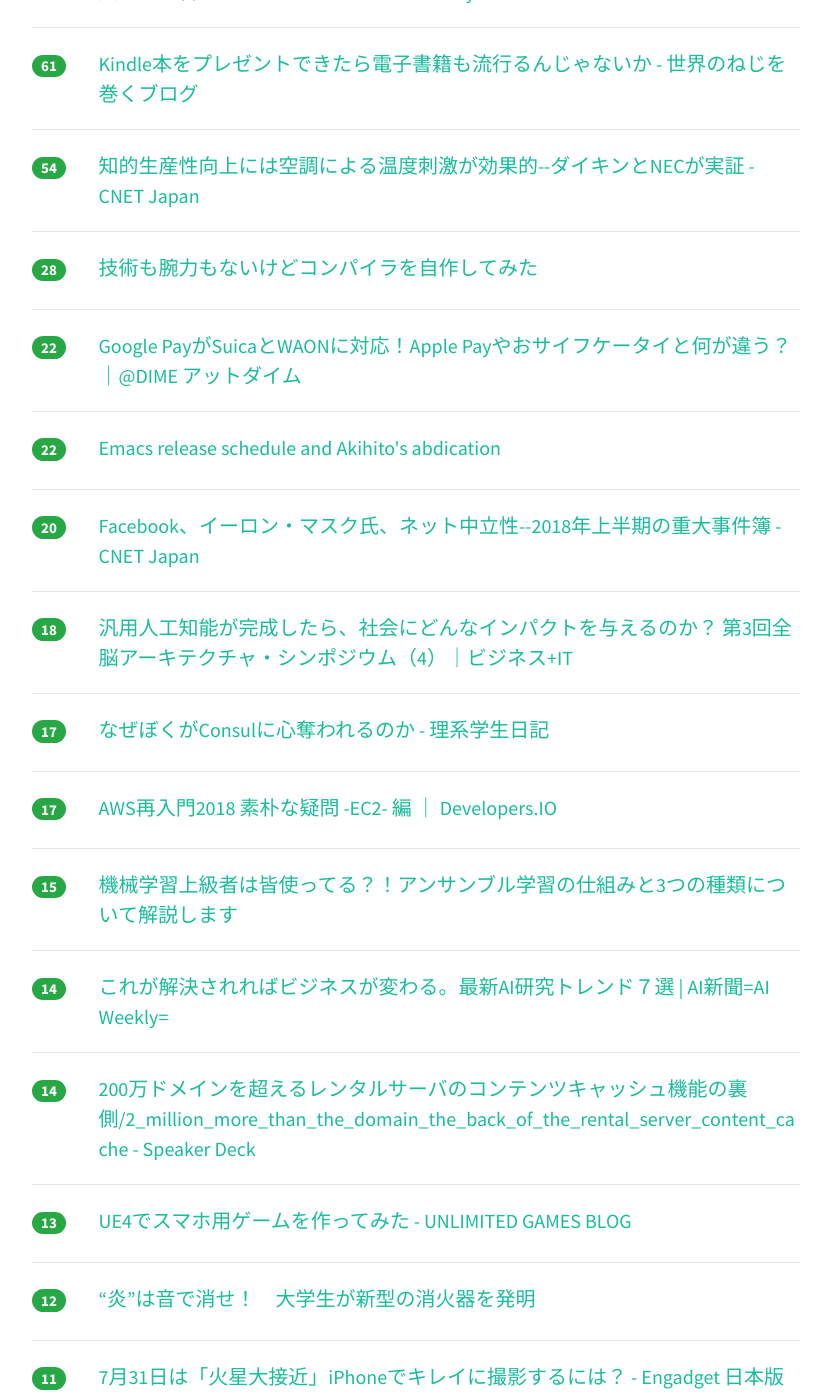
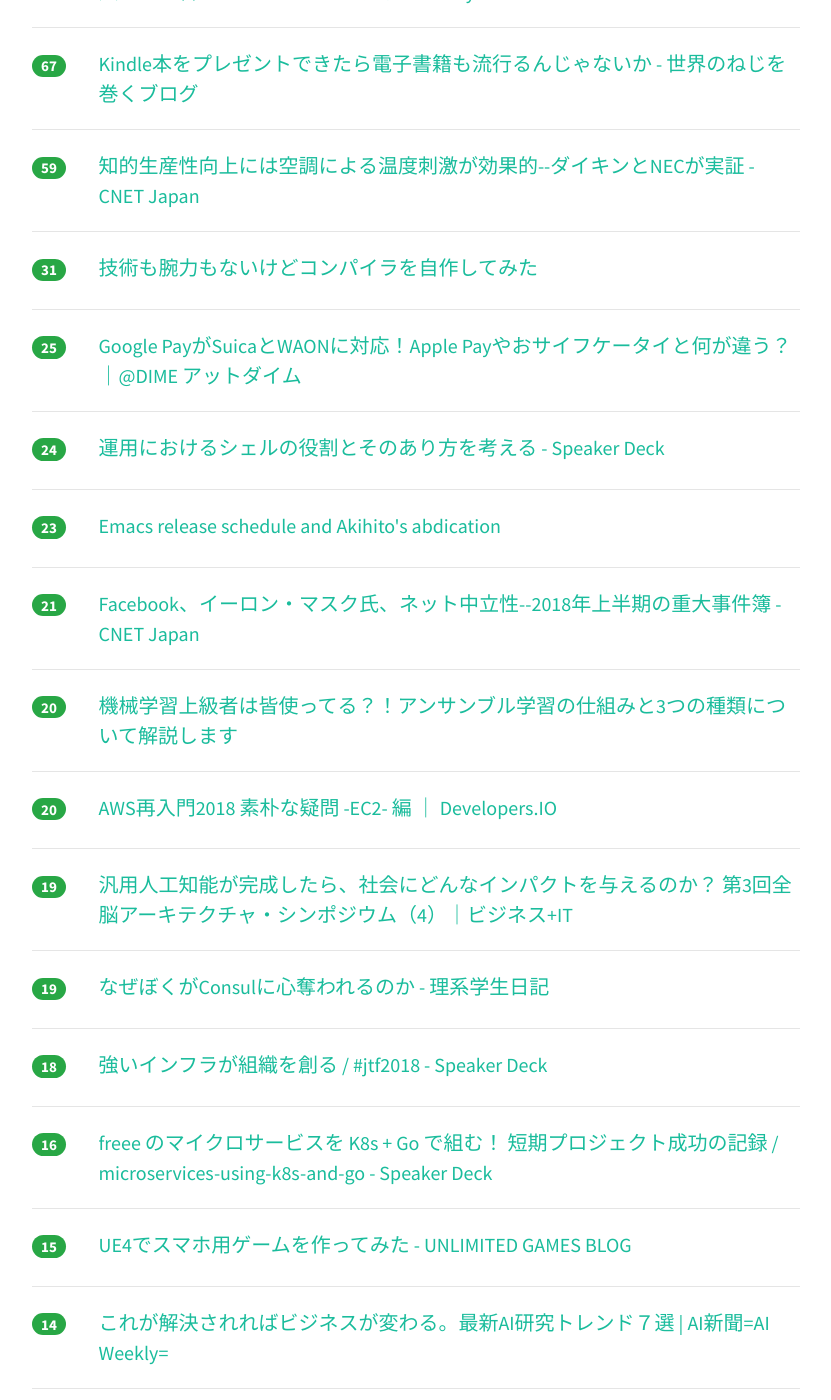
Before and after one commit to yatta47/hatena-matome-site, a Jekyll site: the page built from _posts/2018-07-29-hatena.md, in a window 1280 px wide and 1400 px high, scrolled down 1011 px. Shown: the whole window, without its empty margins (224-1055 px from the left). Built offline with Jekyll 4.4.1, drawn with Linux system fonts in a browser that asks for light colours; nearby versions of some CDN libraries; some of the changed text lies outside the part shown.

Commit message:
Updated 2018-07-29

```diff
--- a/_posts/2018-07-29-hatena.md
+++ b/_posts/2018-07-29-hatena.md
@@ -1,94 +1,114 @@
 ---
 layout: post
 title:  "2018-07-29 はてぶIT"
-date:   2018-07-29 17:02:27
+date:   2018-07-29 18:00:49
 tags: [it-hotentry]
 ---
-31 件のデータあり
+33 件のデータあり
 
 <hr><div class="row">
-<div class="col-1"><span class="badge badge-pill badge-success h2">257</span></div>
+<div class="col-1"><span class="badge badge-pill badge-success h2">278</span></div>
 <div class="col-11"><a href='https://togetter.com/li/1251175' target='_blank'>成果を出すチームは何が違う？Googleが分析した結果、大事なのは「何を言っても許されるし安心して働ける環境」らしい - Togetter</a></div>
 </div>
 <hr>
 <div class="row">
-<div class="col-1"><span class="badge badge-pill badge-success h2">191</span></div>
+<div class="col-1"><span class="badge badge-pill badge-success h2">203</span></div>
 <div class="col-11"><a href='https://anond.hatelabo.jp/20180729015737' target='_blank'>『ギークっぽい部屋』を作ろうと思ってるんだけど</a></div>
 </div>
 <hr>
 <div class="row">
-<div class="col-1"><span class="badge badge-pill badge-success h2">186</span></div>
+<div class="col-1"><span class="badge badge-pill badge-success h2">190</span></div>
 <div class="col-11"><a href='https://togetter.com/li/1251196' target='_blank'>事務所の電気代が突如30倍に暴騰！原因はまさかの掃除のおばちゃんだった「ITに強すぎるおばちゃん」「2018の電気泥棒」 - Togetter</a></div>
 </div>
 <hr>
 <div class="row">
-<div class="col-1"><span class="badge badge-pill badge-success h2">112</span></div>
+<div class="col-1"><span class="badge badge-pill badge-success h2">123</span></div>
 <div class="col-11"><a href='http://ascii.jp/elem/000/001/718/1718052/' target='_blank'>ASCII.jp：Windows 10までほとんど手が入れられてこなかったWindowsのコンソール機能｜Windows Info</a></div>
 </div>
 <hr>
 <div class="row">
-<div class="col-1"><span class="badge badge-pill badge-success h2">86</span></div>
+<div class="col-1"><span class="badge badge-pill badge-success h2">91</span></div>
 <div class="col-11"><a href='http://www.hirotsuru.com/entry/2018/07/28/225520' target='_blank'>Golangで軽量なSSHサーバを実装する - Fire Engine</a></div>
 </div>
 <hr>
 <div class="row">
-<div class="col-1"><span class="badge badge-pill badge-success h2">75</span></div>
+<div class="col-1"><span class="badge badge-pill badge-success h2">81</span></div>
 <div class="col-11"><a href='https://www.ituki-yu2.net/entry/hatena_mura_Redefine' target='_blank'>はてな村に関して定義をし直す時期に来てるんじゃないかと思う。 - 超メモ帳（Web式）＠復活</a></div>
 </div>
 <hr>
 <div class="row">
-<div class="col-1"><span class="badge badge-pill badge-success h2">63</span></div>
+<div class="col-1"><span class="badge badge-pill badge-success h2">78</span></div>
 <div class="col-11"><a href='https://diary.app.ssig33.com/377' target='_blank'>多摩のビル火災が AWS の予定地だったことを報じる必要はないとか言ってる人たちに言いたいことなんですけど - Diary</a></div>
 </div>
 <hr>
 <div class="row">
-<div class="col-1"><span class="badge badge-pill badge-success h2">61</span></div>
+<div class="col-1"><span class="badge badge-pill badge-success h2">67</span></div>
 <div class="col-11"><a href='http://www.nejimakiblog.com/entry/kindle-gift-present-others-ebook' target='_blank'>Kindle本をプレゼントできたら電子書籍も流行るんじゃないか - 世界のねじを巻くブログ</a></div>
 </div>
 <hr>
 <div class="row">
-<div class="col-1"><span class="badge badge-pill badge-success h2">54</span></div>
+<div class="col-1"><span class="badge badge-pill badge-success h2">59</span></div>
 <div class="col-11"><a href='https://japan.cnet.com/article/35123113/' target='_blank'>知的生産性向上には空調による温度刺激が効果的--ダイキンとNECが実証 - CNET Japan</a></div>
 </div>
 <hr>
 <div class="row">
-<div class="col-1"><span class="badge badge-pill badge-success h2">28</span></div>
+<div class="col-1"><span class="badge badge-pill badge-success h2">31</span></div>
 <div class="col-11"><a href='https://qiita.com/kawakami_o3/items/a788989caeaec94dddf8' target='_blank'>技術も腕力もないけどコンパイラを自作してみた</a></div>
 </div>
 <hr>
 <div class="row">
-<div class="col-1"><span class="badge badge-pill badge-success h2">22</span></div>
+<div class="col-1"><span class="badge badge-pill badge-success h2">25</span></div>
 <div class="col-11"><a href='https://dime.jp/genre/572432/' target='_blank'>Google PayがSuicaとWAONに対応！Apple Payやおサイフケータイと何が違う？｜@DIME アットダイム</a></div>
 </div>
 <hr>
 <div class="row">
-<div class="col-1"><span class="badge badge-pill badge-success h2">22</span></div>
+<div class="col-1"><span class="badge badge-pill badge-success h2">24</span></div>
+<div class="col-11"><a href='https://speakerdeck.com/pyama86/yun-yong-niokerusierufalseyi-ge-tosofalsearifang-wokao-eru' target='_blank'>運用におけるシェルの役割とそのあり方を考える - Speaker Deck</a></div>
+</div>
+<hr>
+<div class="row">
+<div class="col-1"><span class="badge badge-pill badge-success h2">23</span></div>
 <div class="col-11"><a href='https://lists.gnu.org/archive/html/emacs-devel/2018-07/msg01012.html' target='_blank'>Emacs release schedule and Akihito's abdication</a></div>
 </div>
 <hr>
 <div class="row">
-<div class="col-1"><span class="badge badge-pill badge-success h2">20</span></div>
+<div class="col-1"><span class="badge badge-pill badge-success h2">21</span></div>
 <div class="col-11"><a href='https://japan.cnet.com/article/35123008/' target='_blank'>Facebook、イーロン・マスク氏、ネット中立性--2018年上半期の重大事件簿 - CNET Japan</a></div>
 </div>
 <hr>
 <div class="row">
-<div class="col-1"><span class="badge badge-pill badge-success h2">18</span></div>
+<div class="col-1"><span class="badge badge-pill badge-success h2">20</span></div>
+<div class="col-11"><a href='https://www.codexa.net/what-is-ensemble-learning/' target='_blank'>機械学習上級者は皆使ってる？！アンサンブル学習の仕組みと3つの種類について解説します</a></div>
+</div>
+<hr>
+<div class="row">
+<div class="col-1"><span class="badge badge-pill badge-success h2">20</span></div>
+<div class="col-11"><a href='https://dev.classmethod.jp/cloud/2018-aws-re-entering-simple-question-ec2/' target='_blank'>AWS再入門2018 素朴な疑問 -EC2- 編 ｜ Developers.IO</a></div>
+</div>
+<hr>
+<div class="row">
+<div class="col-1"><span class="badge badge-pill badge-success h2">19</span></div>
 <div class="col-11"><a href='https://www.sbbit.jp/article/cont1/35123' target='_blank'>汎用人工知能が完成したら、社会にどんなインパクトを与えるのか？ 第3回全脳アーキテクチャ・シンポジウム（4）｜ビジネス+IT</a></div>
 </div>
 <hr>
 <div class="row">
-<div class="col-1"><span class="badge badge-pill badge-success h2">17</span></div>
+<div class="col-1"><span class="badge badge-pill badge-success h2">19</span></div>
 <div class="col-11"><a href='https://kiririmode.hatenablog.jp/entry/20180729/1532792407' target='_blank'>なぜぼくがConsulに心奪われるのか - 理系学生日記</a></div>
 </div>
 <hr>
 <div class="row">
-<div class="col-1"><span class="badge badge-pill badge-success h2">17</span></div>
-<div class="col-11"><a href='https://dev.classmethod.jp/cloud/2018-aws-re-entering-simple-question-ec2/' target='_blank'>AWS再入門2018 素朴な疑問 -EC2- 編 ｜ Developers.IO</a></div>
+<div class="col-1"><span class="badge badge-pill badge-success h2">18</span></div>
+<div class="col-11"><a href='https://speakerdeck.com/koudaiii/number-jtf2018' target='_blank'>強いインフラが組織を創る / #jtf2018 - Speaker Deck</a></div>
+</div>
+<hr>
+<div class="row">
+<div class="col-1"><span class="badge badge-pill badge-success h2">16</span></div>
+<div class="col-11"><a href='https://speakerdeck.com/manabusakai/microservices-using-k8s-and-go' target='_blank'>freee のマイクロサービスを K8s + Go で組む！ 短期プロジェクト成功の記録 / microservices-using-k8s-and-go - Speaker Deck</a></div>
 </div>
 <hr>
 <div class="row">
 <div class="col-1"><span class="badge badge-pill badge-success h2">15</span></div>
-<div class="col-11"><a href='https://www.codexa.net/what-is-ensemble-learning/' target='_blank'>機械学習上級者は皆使ってる？！アンサンブル学習の仕組みと3つの種類について解説します</a></div>
+<div class="col-11"><a href='http://unlimited-games.hatenablog.com/entry/2018/07/29/014835' target='_blank'>UE4でスマホ用ゲームを作ってみた - UNLIMITED GAMES BLOG</a></div>
 </div>
 <hr>
 <div class="row">
@@ -103,12 +123,17 @@ tags: [it-hotentry]
 <hr>
 <div class="row">
 <div class="col-1"><span class="badge badge-pill badge-success h2">13</span></div>
-<div class="col-11"><a href='http://unlimited-games.hatenablog.com/entry/2018/07/29/014835' target='_blank'>UE4でスマホ用ゲームを作ってみた - UNLIMITED GAMES BLOG</a></div>
+<div class="col-11"><a href='https://japan.cnet.com/article/35123179/' target='_blank'>aiboと犬が2週間の共同生活--「犬型ロボットと犬の共生の可能性を探る実験」 - CNET Japan</a></div>
 </div>
 <hr>
 <div class="row">
 <div class="col-1"><span class="badge badge-pill badge-success h2">12</span></div>
 <div class="col-11"><a href='http://news.tv-asahi.co.jp/news_international/articles/000047402.html' target='_blank'>“炎”は音で消せ！　大学生が新型の消火器を発明</a></div>
+</div>
+<hr>
+<div class="row">
+<div class="col-1"><span class="badge badge-pill badge-success h2">12</span></div>
+<div class="col-11"><a href='https://scrapbox.io/masui/Statechart' target='_blank'>Statechart - 増井俊之</a></div>
 </div>
 <hr>
 <div class="row">
@@ -118,7 +143,7 @@ tags: [it-hotentry]
 <hr>
 <div class="row">
 <div class="col-1"><span class="badge badge-pill badge-success h2">11</span></div>
-<div class="col-11"><a href='https://japan.cnet.com/article/35123179/' target='_blank'>aiboと犬が2週間の共同生活--「犬型ロボットと犬の共生の可能性を探る実験」 - CNET Japan</a></div>
+<div class="col-11"><a href='https://speakerdeck.com/tsukaman/cdhuan-jing-gitlab-x-rancher-demeng-jian-ruiketerushi-jie' target='_blank'>Cloud Nativeな俺のCI/CD環境 〜 GitLab x Rancher で夢見るイケてる世界 〜 - Speaker Deck</a></div>
 </div>
 <hr>
 <div class="row">
@@ -133,31 +158,16 @@ tags: [it-hotentry]
 <hr>
 <div class="row">
 <div class="col-1"><span class="badge badge-pill badge-success h2">8</span></div>
-<div class="col-11"><a href='https://speakerdeck.com/koudaiii/number-jtf2018' target='_blank'>強いインフラが組織を創る / #jtf2018 - Speaker Deck</a></div>
-</div>
-<hr>
-<div class="row">
-<div class="col-1"><span class="badge badge-pill badge-success h2">7</span></div>
 <div class="col-11"><a href='https://it.srad.jp/story/18/07/28/1924255/' target='_blank'>Google Playで暗号通貨採掘アプリが禁止される | スラド IT</a></div>
 </div>
 <hr>
 <div class="row">
-<div class="col-1"><span class="badge badge-pill badge-success h2">7</span></div>
-<div class="col-11"><a href='https://scrapbox.io/masui/Statechart' target='_blank'>Statechart - 増井俊之</a></div>
-</div>
-<hr>
-<div class="row">
-<div class="col-1"><span class="badge badge-pill badge-success h2">6</span></div>
-<div class="col-11"><a href='https://speakerdeck.com/manabusakai/microservices-using-k8s-and-go' target='_blank'>freee のマイクロサービスを K8s + Go で組む！ 短期プロジェクト成功の記録 / microservices-using-k8s-and-go - Speaker Deck</a></div>
-</div>
-<hr>
-<div class="row">
-<div class="col-1"><span class="badge badge-pill badge-success h2">6</span></div>
-<div class="col-11"><a href='https://speakerdeck.com/pyama86/yun-yong-niokerusierufalseyi-ge-tosofalsearifang-wokao-eru' target='_blank'>運用におけるシェルの役割とそのあり方を考える - Speaker Deck</a></div>
+<div class="col-1"><span class="badge badge-pill badge-success h2">4</span></div>
+<div class="col-11"><a href='https://speakerdeck.com/ytaka23/july-tech-festa-2018' target='_blank'>分散システム、本当に「正しく」開発できますか？ #JTF2018 / July Tech Festa 2018</a></div>
 </div>
 <hr>
 <div class="row">
 <div class="col-1"><span class="badge badge-pill badge-success h2">4</span></div>
-<div class="col-11"><a href='https://speakerdeck.com/tsukaman/cdhuan-jing-gitlab-x-rancher-demeng-jian-ruiketerushi-jie' target='_blank'>Cloud Nativeな俺のCI/CD環境 〜 GitLab x Rancher で夢見るイケてる世界 〜 - Speaker Deck</a></div>
+<div class="col-11"><a href='https://speakerdeck.com/ken5scal/guarddutywoshi-tutasaihagong-ji-falsejian-chu-tofen-xi' target='_blank'>GuardDutyを使ったサイバー攻撃の検出と分析.pdf - Speaker Deck</a></div>
 </div>
 <hr>
```
